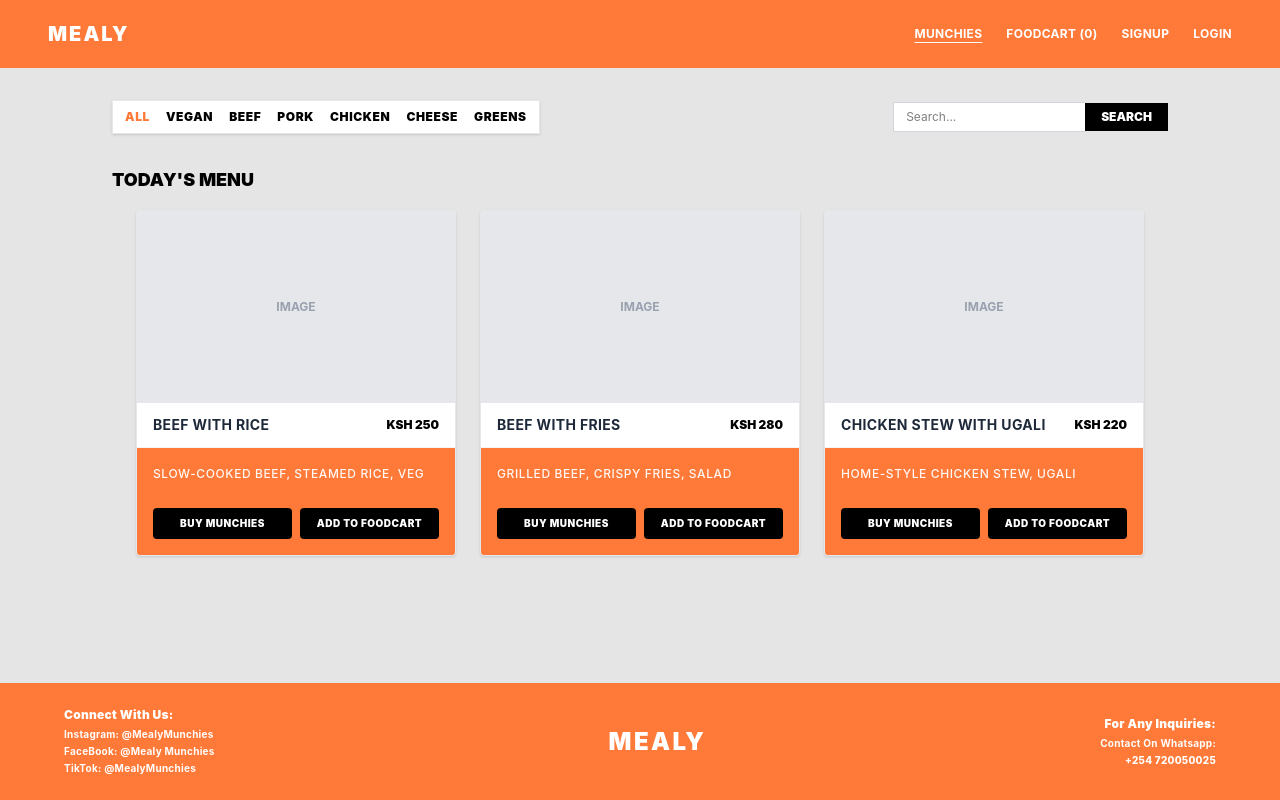
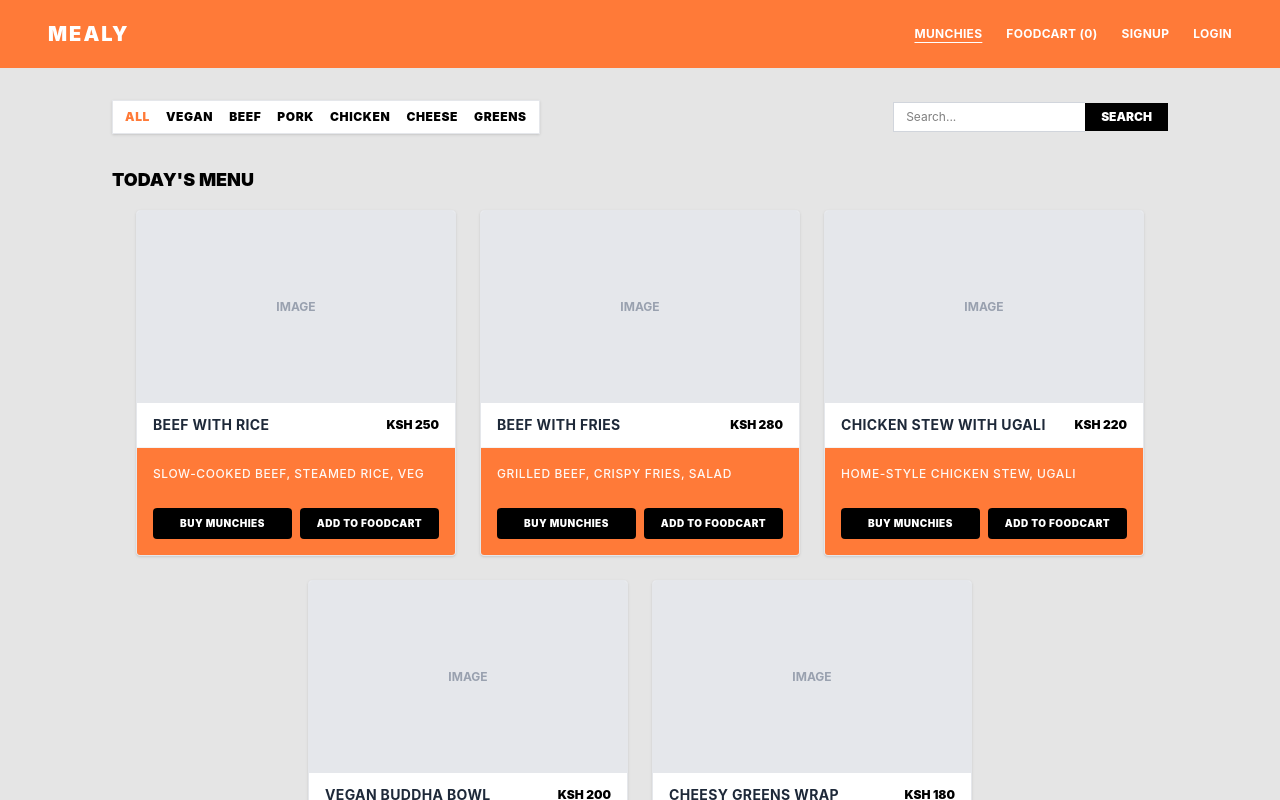
Before and after one commit to princeevansonstud/Mealy-Frontend, a React (Vite) app: page / in a window 1280 px wide. Both pictures are taken after a click on the button "MUNCHIES". Shown: the top 800 px of the page. Built offline with nearby package versions, Linux system fonts and the light colour scheme; the HTML template or start-up script is replaced by a standard one.

Commit message:
add category filtering wired to redux

```diff
--- a/src/App.jsx
+++ b/src/App.jsx
@@ -1,6 +1,7 @@
 import React, { useState } from 'react';
 import { useSelector, useDispatch } from 'react-redux';
 import { setActiveTab } from './store/slices/activeTabSlice';
+import { setCategory } from './store/slices/menuSlice';
 import CustomerMenuPage from './pages/CustomerMenuPage';
 
 // Food Card Component
@@ -106,11 +107,11 @@ function Footer() {
 export default function App() {
     const dispatch = useDispatch();
     const currentTab = useSelector((state) => state.activeTab.currentTab);
+    const selectedCategory = useSelector((state) => state.menu.selectedCategory);
 
-    // State for Cart, Active Category Filter, and Search Input
+    // State for Cart and Search Input
     const [cart, setCart] = useState([]);
     const [checkoutItem, setCheckoutItem] = useState(null);
-    const [selectedCategory, setSelectedCategory] = useState('ALL');
     const [searchQuery, setSearchQuery] = useState('');
 
     const testItem = {
@@ -158,7 +159,7 @@ export default function App() {
                         {/* SubHeader with Categories and Search Bar */}
                         <SubHeader
                             activeCategory={selectedCategory}
-                            onSelectCategory={setSelectedCategory}
+                            onSelectCategory={(cat) => dispatch(setCategory(cat))}
                             searchQuery={searchQuery}
                             setSearchQuery={setSearchQuery}
                         />
--- a/src/pages/CustomerMenuPage.jsx
+++ b/src/pages/CustomerMenuPage.jsx
@@ -6,7 +6,7 @@ import FoodCard from '../components/FoodCard';
 
 export default function CustomerMenuPage() {
   const dispatch = useDispatch();
-  const { todayMenu, status, error, selectedMealId } = useSelector((state) => state.menu);
+  const { todayMenu, status, error, selectedMealId, selectedCategory } = useSelector((state) => state.menu);
 
   useEffect(() => {
     dispatch(fetchTodayMenu());
@@ -26,7 +26,6 @@ export default function CustomerMenuPage() {
 
   const selectedMeal = todayMenu?.mealOptions.find((m) => m.id === selectedMealId);
 
-  // If a meal is already selected, show the confirmation view instead of the full grid
   if (selectedMeal) {
     return (
       <div className="flex flex-col items-center py-6">
@@ -44,7 +43,6 @@ export default function CustomerMenuPage() {
             </p>
           </div>
         </div>
-
         <p className="mt-4 text-sm font-bold text-center">
           ✅ Order confirmed: {selectedMeal.name}
         </p>
@@ -58,12 +56,19 @@ export default function CustomerMenuPage() {
     );
   }
 
-  // No selection yet — show the full menu grid
+  // Filter meals by selected category ("ALL" shows everything)
+  const filteredMeals = todayMenu?.mealOptions.filter(
+    (meal) => selectedCategory === 'ALL' || meal.category === selectedCategory
+  );
+
   return (
     <div>
       <h1 className="font-black text-lg mb-4 uppercase">Today's Menu</h1>
+      {filteredMeals?.length === 0 ? (
+        <p className="text-center py-8 text-gray-500">No meals in this category today.</p>
+      ) : (
         <div className="flex flex-wrap gap-6 justify-center">
-        {todayMenu?.mealOptions.map((meal) => (
+          {filteredMeals?.map((meal) => (
             <FoodCard
               key={meal.id}
               image={null}
@@ -75,6 +80,7 @@ export default function CustomerMenuPage() {
             />
           ))}
         </div>
+      )}
     </div>
   );
 }
--- a/src/store/slices/menuSlice.js
+++ b/src/store/slices/menuSlice.js
@@ -1,31 +1,24 @@
+// src/store/slices/menuSlice.js
 import { createSlice, createAsyncThunk } from '@reduxjs/toolkit';
 
 // ---- MOCK DATA (remove once backend is ready) ----
-// This is the shape we EXPECT the Flask endpoint GET /menu/today to return.
 const MOCK_TODAY_MENU = {
   id: 1,
-  date: new Date().toISOString().split('T')[0], // e.g. "2026-08-18"
+  date: new Date().toISOString().split('T')[0],
   mealOptions: [
-    { id: 101, name: 'Beef with Rice', description: 'Slow-cooked beef, steamed rice, veg', price: 250 },
-    { id: 102, name: 'Beef with Fries', description: 'Grilled beef, crispy fries, salad', price: 280 },
-    { id: 103, name: 'Chicken Stew with Ugali', description: 'Home-style chicken stew, ugali', price: 220 },
+    { id: 101, name: 'Beef with Rice', description: 'Slow-cooked beef, steamed rice, veg', price: 250, category: 'BEEF' },
+    { id: 102, name: 'Beef with Fries', description: 'Grilled beef, crispy fries, salad', price: 280, category: 'BEEF' },
+    { id: 103, name: 'Chicken Stew with Ugali', description: 'Home-style chicken stew, ugali', price: 220, category: 'CHICKEN' },
+    { id: 104, name: 'Vegan Buddha Bowl', description: 'Quinoa, roasted veg, tahini dressing', price: 200, category: 'VEGAN' },
+    { id: 105, name: 'Cheesy Greens Wrap', description: 'Grilled greens, melted cheese, tortilla', price: 180, category: 'CHEESE' },
   ],
 };
 
-// Fetch today's menu.
-// Right now this just resolves with mock data after a short fake delay,
-// so your UI can handle loading states properly.
-// LATER: replace the body with `const res = await api.get('/menu/today'); return res.data;`
 export const fetchTodayMenu = createAsyncThunk(
   'menu/fetchTodayMenu',
   async (_, { rejectWithValue }) => {
     try {
-      // simulate network delay
       await new Promise((resolve) => setTimeout(resolve, 500));
-
-      // simulate "no menu set yet" by uncommenting this:
-      // return null;
-
       return MOCK_TODAY_MENU;
     } catch (err) {
       return rejectWithValue('Failed to load today\'s menu');
@@ -36,9 +29,10 @@ export const fetchTodayMenu = createAsyncThunk(
 const menuSlice = createSlice({
   name: 'menu',
   initialState: {
-    todayMenu: null,       // null until fetched; will hold { id, date, mealOptions }
-    selectedMealId: null,  // customer's current pick
-    status: 'idle',        // 'idle' | 'loading' | 'succeeded' | 'failed'
+    todayMenu: null,
+    selectedMealId: null,
+    selectedCategory: 'ALL',
+    status: 'idle',
     error: null,
   },
   reducers: {
@@ -47,6 +41,9 @@ const menuSlice = createSlice({
     },
     clearSelection: (state) => {
       state.selectedMealId = null;
+    },
+    setCategory: (state, action) => {
+      state.selectedCategory = action.payload;
     },
   },
   extraReducers: (builder) => {
@@ -57,7 +54,7 @@ const menuSlice = createSlice({
       })
       .addCase(fetchTodayMenu.fulfilled, (state, action) => {
         state.status = 'succeeded';
-        state.todayMenu = action.payload; // may be null if no menu set
+        state.todayMenu = action.payload;
       })
       .addCase(fetchTodayMenu.rejected, (state, action) => {
         state.status = 'failed';
@@ -66,5 +63,5 @@ const menuSlice = createSlice({
   },
 });
 
-export const { selectMeal, clearSelection } = menuSlice.actions;
+export const { selectMeal, clearSelection, setCategory } = menuSlice.actions;
 export default menuSlice.reducer;
```
Lines whose indentation alone changed are shown as unchanged.
